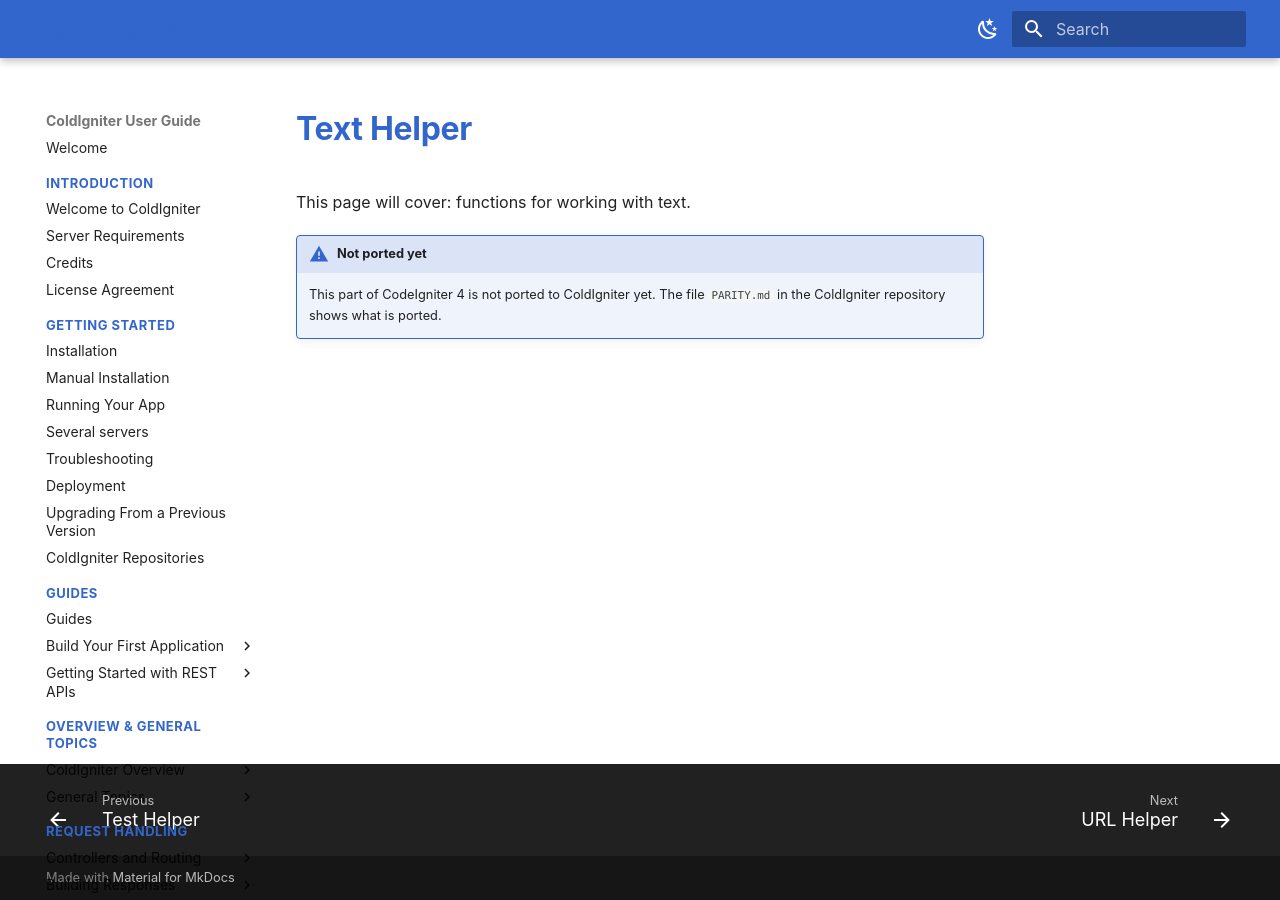
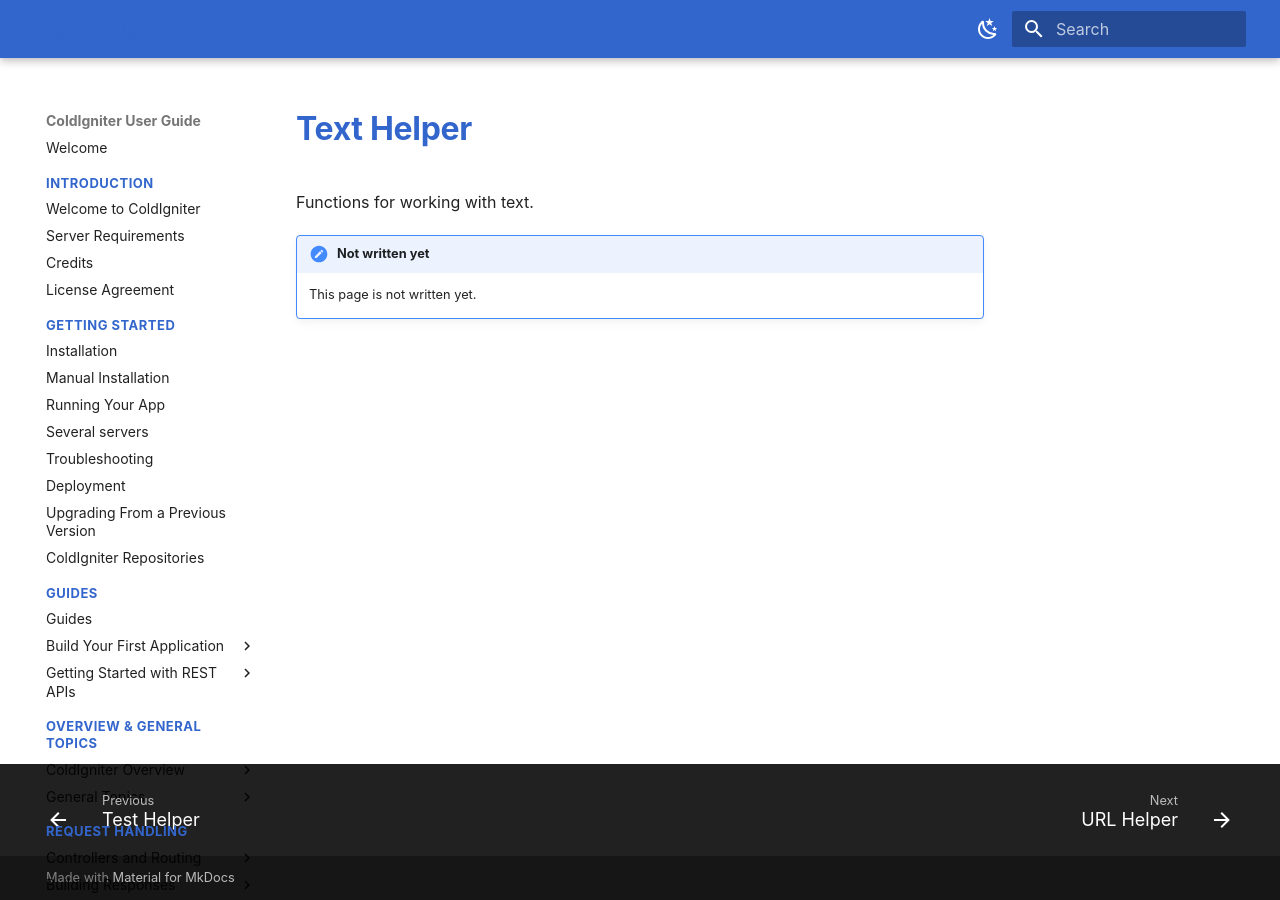
Before and after one commit to ColdIgniter/userguide, an MkDocs documentation site: the page built from guide/helpers/text_helper.md, in a window 1280 px wide. Built offline with MkDocs 1.6.1 and Material for MkDocs 9.7.7, drawn with Linux system fonts in a browser that asks for light colours.

```diff
--- a/guide/helpers/text_helper.md
+++ b/guide/helpers/text_helper.md
@@ -1,6 +1,6 @@
 # Text Helper
 
-This page will cover: functions for working with text.
+Functions for working with text.
 
-!!! warning "Not ported yet"
-    This part of CodeIgniter 4 is not ported to ColdIgniter yet. The file `PARITY.md` in the ColdIgniter repository shows what is ported.
+!!! note "Not written yet"
+    This page is not written yet.
```
Also changed, not shown: guide/helpers/html_helper.md (+3 -3 lines).
